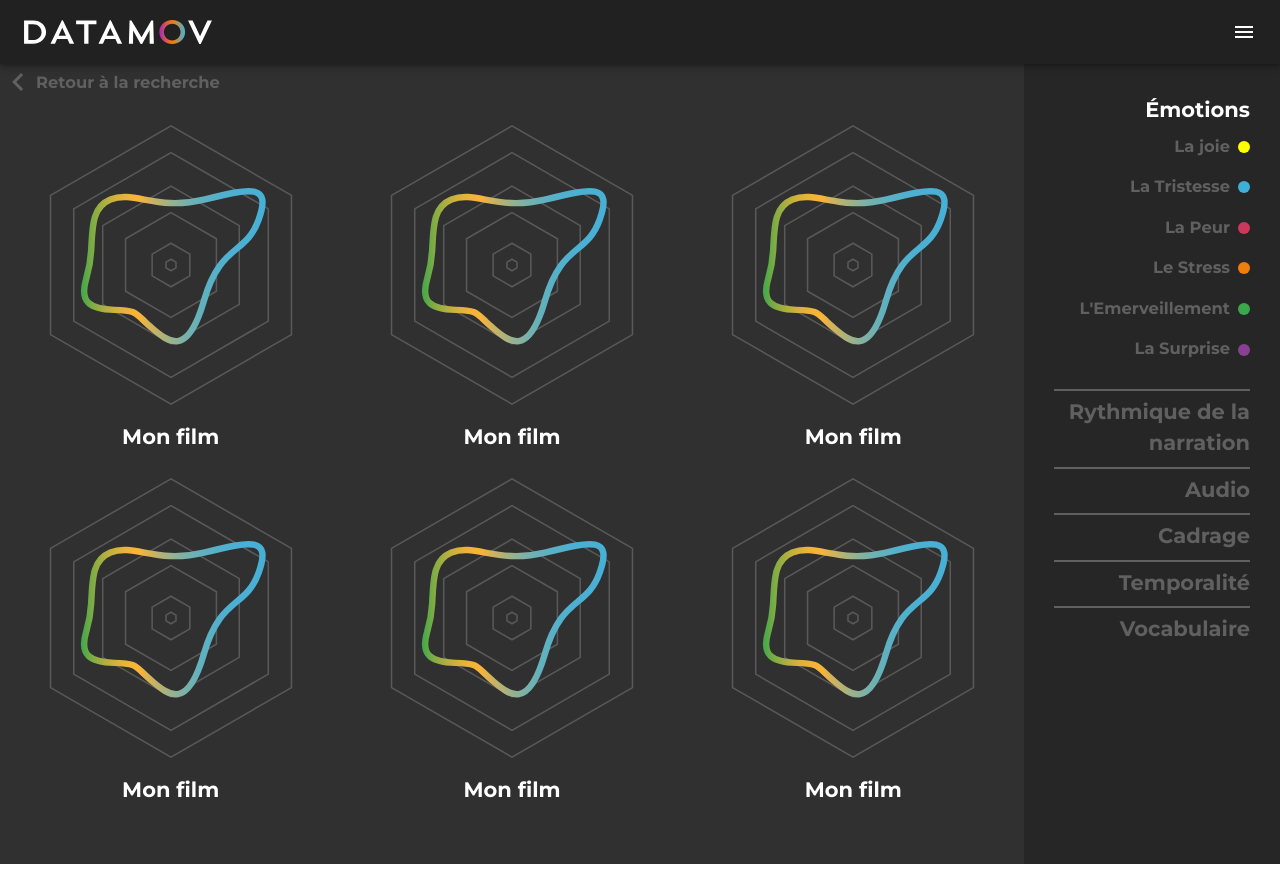
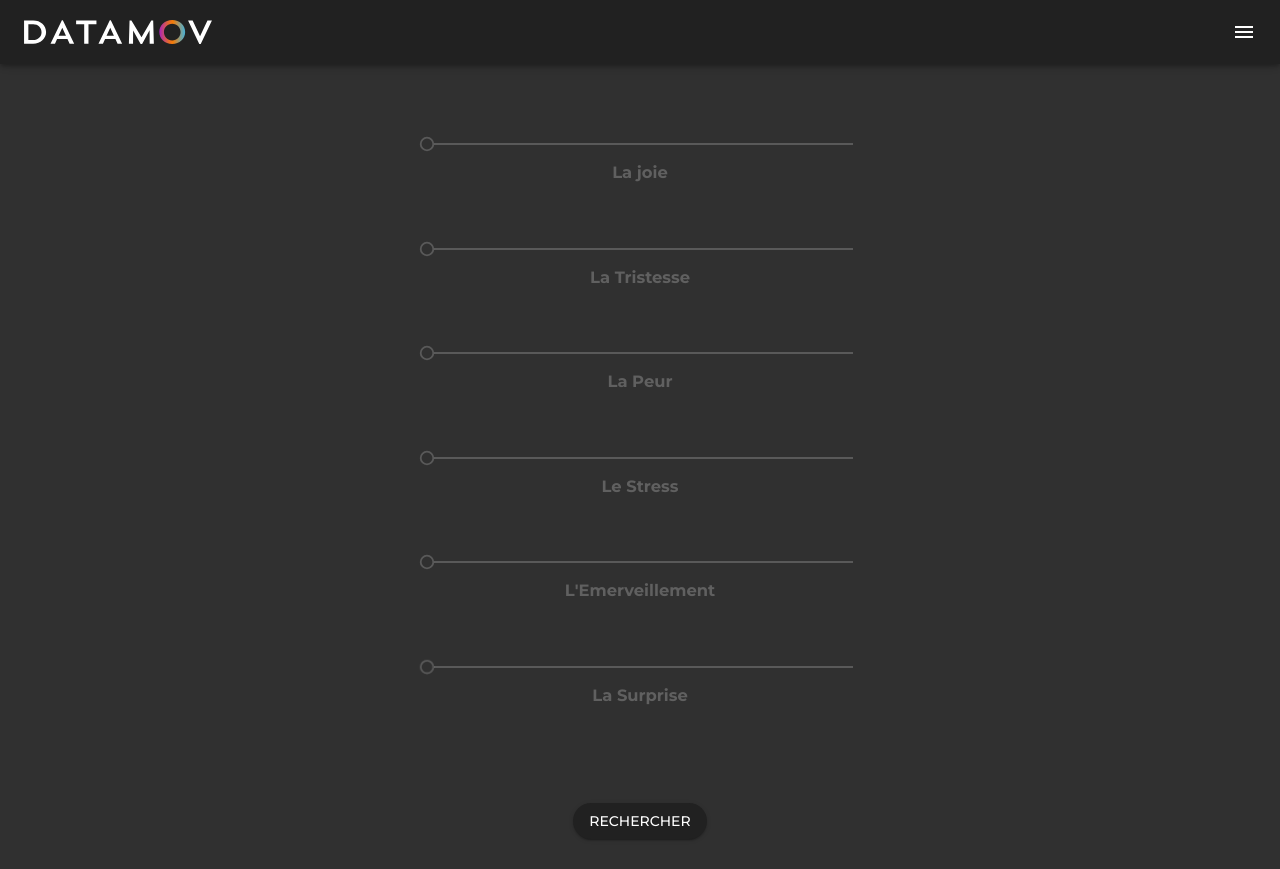
Before and after one commit to olivierbretaud/datamov, a Vue app: page / in a window 1280 px wide. Built offline with nearby package versions, Linux system fonts and the light colour scheme.

Commit message:
search ok

```diff
--- a/package.json
+++ b/package.json
@@ -9,6 +9,7 @@
   },
   "dependencies": {
     "vue": "^2.5.22",
+    "vue-router": "^3.0.2",
     "vuetify": "^1.4.6"
   },
   "devDependencies": {
--- a/src/App.vue
+++ b/src/App.vue
@@ -1,19 +1,19 @@
 <template>
 	<v-app dark>
 		<Navbar/>
-    <DisplaySearch />
+		<transition name="slide-fade">
+			<router-view/>
+		</transition>
 	</v-app>
 </template>
 
 <script>
 import Navbar from './components/Navbar.vue'
-import DisplaySearch from './components/DisplaySearch.vue'
 
-export default {
+export default  {
 	name: 'app',
 	components: {
 		Navbar,
-    DisplaySearch
 	}
 }
 </script>
@@ -26,7 +26,26 @@ export default {
 	padding-top: 64px;
 	text-align: center;
 	color: white;
-	min-height: 100vh;
+}
+
+a {
+	color: transparent !important;
+}
+
+.text-grey {
+	color: #606060;
+}
+
+.slide-fade-enter-active {
+	transition: all 2s ease;
+}
+.slide-fade-leave-active {
+	transition: all 0.2s ease
+}
+.slide-fade-enter, .slide-fade-leave-to
+/* .slide-fade-leave-active below version 2.1.8 */ {
+	transform: translateX(200px);
+	opacity: 0;
 }
 
 @media screen and (max-width: 959px) {
--- a/src/components/DisplaySearch.vue
+++ b/src/components/DisplaySearch.vue
@@ -1,8 +1,11 @@
 <template>
+	<div>
 		<v-container fluid>
 			<v-layout row wrap>
 				<div class="movies-container">
+					<router-link to="/">
 						<h3 class="go-back"><v-icon large class="arrow">keyboard_arrow_left</v-icon>Retour à la recherche</h3>
+					</router-link>
 					<v-layout row wrap>
 						<v-flex v-for="i in 6" :key="`4${i}`" lg4 md6  xs12 >
 							<img src="./assets/Graph1.svg" class="movie-block" />
@@ -46,6 +49,7 @@
 				</div>
 			</v-layout>
 		</v-container>
+	</div>
 </template>
 
 <script>
@@ -104,7 +108,6 @@ export default {
 
 .movies-container {
 	width: 80%;
-	min-height: 100vh;
 }
 
 .movie-block {
--- a/src/components/Navbar.vue
+++ b/src/components/Navbar.vue
@@ -19,5 +19,4 @@ export default {
 .logo {
 	max-height: 25px
 }
-
 </style>
--- /dev/null
+++ b/src/components/Search.vue
@@ -0,0 +1,38 @@
+<template>
+	<v-container fluid>
+		<v-layout row wrap class="pt-4" justify-center>
+			<v-flex md4 xs12 class="ma-4 text-grey">
+				<v-slider  v-model="slider" thumb-label color="yellow" thumb-color="yellow" tick-size=4 value="50" messages="La joie"></v-slider>
+				<h3 class="mb-5">La joie</h3>
+				<v-slider  v-model="slider" thumb-label color="#3db0d5" thumb-color="#3db0d5" tick-size=4  value="50" messages="La joie"></v-slider>
+				<h3 class="mb-5">La Tristesse</h3>
+				<v-slider  v-model="slider" thumb-label color="#cc385b" thumb-color="#cc385b" tick-size=4  value="50" messages="La joie"></v-slider>
+				<h3 class="mb-5">La Peur</h3>
+				<v-slider  v-model="slider" thumb-label color="#f07d0c" thumb-color="#f07d0c" tick-size=4  value="50" messages="La joie"></v-slider>
+				<h3 class="mb-5">Le Stress</h3>
+				<v-slider  v-model="slider" thumb-label color="#3da84b" thumb-color="#3da84b" tick-size=4  value="50" messages="La joie"></v-slider>
+				<h3 class="mb-5">L'Emerveillement</h3>
+				<v-slider  v-model="slider" thumb-label color="#884192" thumb-color="#884192" tick-size=4  value="50" messages="La joie"></v-slider>
+				<h3 class="mb-5">La Surprise</h3>
+				<router-link to="/displaySearch">
+				<v-btn round  class="mt-5" dark>Rechercher</v-btn>
+				</router-link>
+			</v-flex>
+		</v-layout>
+	</v-container>
+</template>
+
+<script>
+export default {
+	name: 'Search',
+}
+</script>
+
+<style>
+.v-messages {
+	display: none !important;
+}
+.v-input__slot {
+	margin-bottom: 0px !important;
+}
+</style>
--- a/src/main.js
+++ b/src/main.js
@@ -1,12 +1,28 @@
-import Vue from 'vue'
-import App from './App.vue'
-import Vuetify from 'vuetify'
-import 'vuetify/dist/vuetify.min.css'
+import Vue from 'vue';
+import App from './App.vue';
+import Vuetify from 'vuetify';
+import VueRouter from 'vue-router';
+import 'vuetify/dist/vuetify.min.css' ;
+
+import DisplaySearch from './components/DisplaySearch.vue'
+import Search from './components/Search.vue'
 
 Vue.use(Vuetify)
 
-Vue.config.productionTip = false
+Vue.config.productionTip = false;
+
+Vue.use(VueRouter)
+
+const routes = [
+	{path: "/displaySearch", component: DisplaySearch},
+	{path: "/", component: Search}
+]
+
+const router =  new VueRouter({
+	routes
+})
 
 new Vue({
-  render: h => h(App),
-}).$mount('#app')
+	router,
+	render: h => h(App),
+}).$mount('#app');
```
Also changed, not shown: 2 other files (tests, documents, lock files or other folders). Lines whose indentation alone changed are shown as unchanged.
